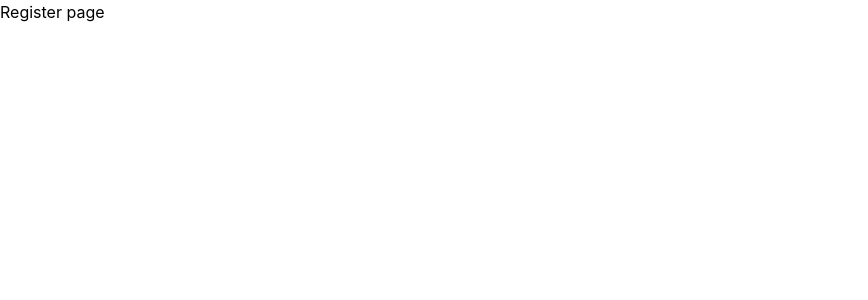
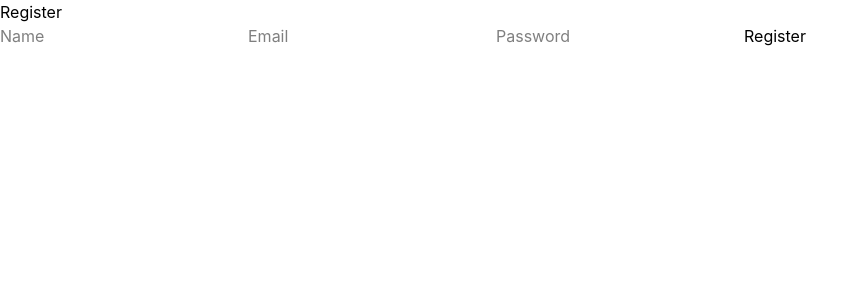
Before and after one commit to VishaL-02-Dev/Event-Flow, a React (Vite) app in the folder frontend/: page /register in a window 1280 px wide. Shown: the top 300 px of the page, without its empty margins (0-868 px from the left). Built offline with nearby package versions, Linux system fonts and the light colour scheme.

Commit message:
Home and api set

```diff
--- a/frontend/package.json
+++ b/frontend/package.json
@@ -11,6 +11,7 @@
   },
   "dependencies": {
     "@tailwindcss/vite": "^4.2.2",
+    "axios": "^1.14.0",
     "react": "^19.2.4",
     "react-dom": "^19.2.4",
     "react-router-dom": "^7.14.0",
--- a/frontend/src/App.tsx
+++ b/frontend/src/App.tsx
@@ -1,12 +1,13 @@
 import Login from "./pages/Login";
 import Register from "./pages/Register";
+import Home from "./pages/Home";
 import { Routes,Route } from "react-router-dom";
 function App()
 {
   return(
     <div>
       <Routes>
-        <Route path="/" element={<h1>Home</h1>}></Route>
+        <Route path="/" element={<Home/>}></Route>
         <Route path="/register" element={<Register/>}></Route>
         <Route path="/login" element={<Login/>}></Route>
       </Routes>
--- /dev/null
+++ b/frontend/src/pages/Home.tsx
@@ -0,0 +1,26 @@
+import { useNavigate } from "react-router-dom";
+
+export default function Home() {
+  const navigate = useNavigate();
+  const token = localStorage.getItem("token");
+
+  const handleLogout = () => {
+    localStorage.removeItem("token"); // remove JWT
+    navigate("/login"); // redirect to login
+  };
+
+  return (
+    <div>
+      <h1>Home</h1>
+
+      {token ? (
+        <>
+          <p>You are logged in ✅</p>
+          <button onClick={handleLogout}>Logout</button>
+        </>
+      ) : (
+        <p>Please login ❌</p>
+      )}
+    </div>
+  );
+}
--- a/frontend/src/pages/Login.tsx
+++ b/frontend/src/pages/Login.tsx
@@ -1,22 +1,42 @@
-import React, { useState } from 'react'
-import { useNavigate } from 'react-router-dom';
+import { useState } from "react";
+import API from "../services/api";
+import { useNavigate } from "react-router-dom";
 
-const Login = () => {
-    const [form,setForm]=useState({
-        email:"",
-        password:""
-    });
+export default function Login() {
+  const [form, setForm] = useState({
+    email: "",
+    password: "",
+  });
 
-    const navigate=useNavigate();
+  const navigate = useNavigate();
+
+  const handleChange = (e: any) => {
+    setForm({ ...form, [e.target.name]: e.target.value });
+  };
+
+  const handleSubmit = async (e: any) => {
+    e.preventDefault();
+    try {
+      const res = await API.post("/login", form);
+
+      // store token
+      localStorage.setItem("token", res.data.token);
+
+      alert("Login success");
+      navigate("/");
+    } catch (err: any) {
+      alert(err.response?.data?.message);
+    }
+  };
+
   return (
-    <div>
+    <form onSubmit={handleSubmit}>
+      <h2>Login</h2>
 
-    <h1>Login Form</h1>
-    <input type='email' value={form.email} onChange={(e:React.ChangeEvent<HTMLInputElement>)=>setForm({...form,email:e.target.value})}></input>
-    <input type='password' value={form.password} onChange={(e:React.ChangeEvent<HTMLInputElement>)=>setForm({...form,password:e.target.value})}></input>
-    <button>Submit</button>
-    </div>
-  )
+      <input name="email" placeholder="Email" onChange={handleChange} />
+      <input name="password" type="password" placeholder="Password" onChange={handleChange} />
+
+      <button type="submit">Login</button>
+    </form>
+  );
 }
-
-export default Login
--- a/frontend/src/pages/Register.tsx
+++ b/frontend/src/pages/Register.tsx
@@ -1,20 +1,40 @@
-import React, { useState } from 'react'
+import { useState } from "react";
+import API from "../services/api";
+import { useNavigate } from "react-router-dom";
 
-const Register = () => {
-    const [form,setForm]=useState({
-        name:"",
-        email:"",
-        password:""
-    })
+export default function Register() {
+  const [form, setForm] = useState({
+    name: "",
+    email: "",
+    password: "",
+  });
+
+  const navigate = useNavigate();
+
+  const handleChange = (e: any) => {
+    setForm({ ...form, [e.target.name]: e.target.value });
+  };
+
+  const handleSubmit = async (e: any) => {
+    e.preventDefault();
+    try {
+      const res = await API.post("/register", form);
+      alert(res.data.message);
+      navigate("/login");
+    } catch (err: any) {
+      alert(err.response?.data?.message);
+    }
+  };
+
   return (
-    <div>
-        <h1>Register page</h1>
-        <input type='text' value={form.name} onChange={(e:React.ChangeEvent<HTMLInputElement>)=>setForm({...form,name:e.target.value})}></input>
-        <input type='email' value={form.email} onChange={(e:React.ChangeEvent<HTMLInputElement>)=>setForm({...form,email:e.target.value})}></input>
-        <input type='password' value={form.password} onChange={(e:React.ChangeEvent<HTMLInputElement>)=>setForm({...form,password:e.target.value})}></input>
-    </div>
+    <form onSubmit={handleSubmit}>
+      <h2>Register</h2>
 
-  )
+      <input name="name" placeholder="Name" onChange={handleChange} />
+      <input name="email" placeholder="Email" onChange={handleChange} />
+      <input name="password" type="password" placeholder="Password" onChange={handleChange} />
+
+      <button type="submit">Register</button>
+    </form>
+  );
 }
-
-export default Register
--- /dev/null
+++ b/frontend/src/services/api.ts
@@ -0,0 +1,14 @@
+import axios from 'axios';
+
+
+const API = axios.create({
+    baseURL: "http://localhost:3000/api/users"
+});
+
+API.interceptors.request.use((req) => {
+  const token = localStorage.getItem("token");
+  if (token) req.headers.Authorization = `Bearer ${token}`;
+  return req;
+});
+
+export default API;
```
Also changed, not shown: 1 other file (tests, documents, lock files or other folders).
